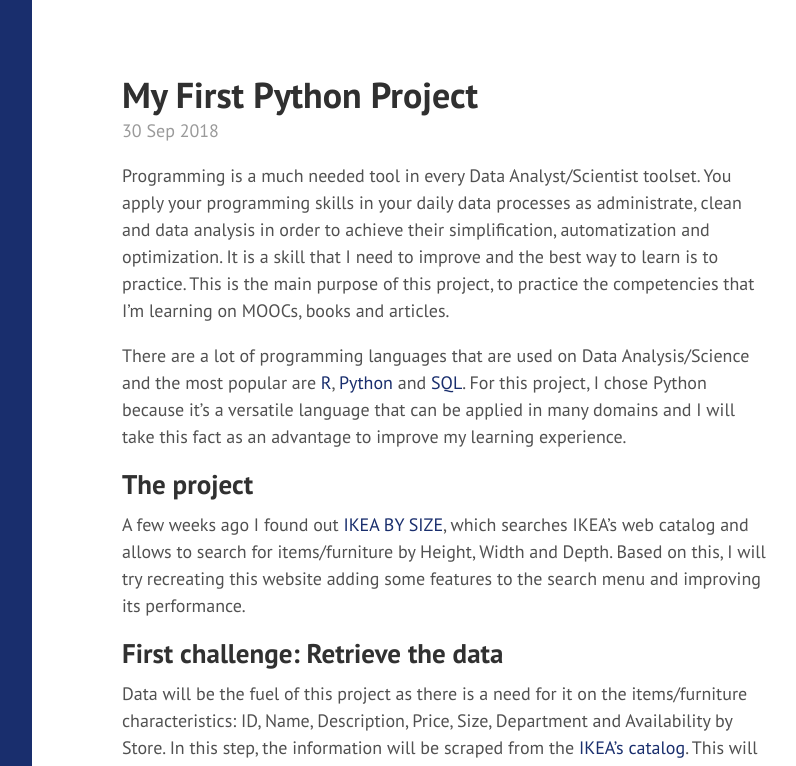
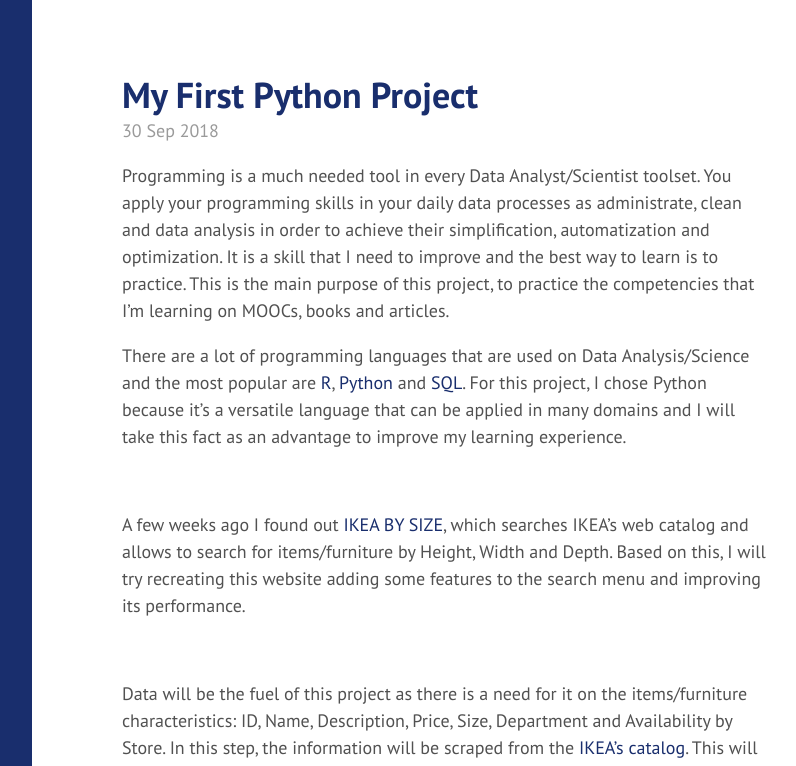
Before and after one commit to DanielaPatricio/DanielaPatricio.github.io, a Jekyll site: the page built from _posts/2018-09-30-first-python-project.md, in a window 1280 px wide and 1400 px high. Shown: the top 766 px of the window, without its empty margins (292-1088 px from the left). Built offline with Jekyll 4.4.1, drawn with Linux system fonts in a browser that asks for light colours.

Commit message:
Update poole.css
change colors on titles and links

```diff
--- a/public/css/poole.css
+++ b/public/css/poole.css
@@ -67,7 +67,7 @@
 
 /* No `:visited` state is required by default (browsers will use `a`) */
 a {
-  color: #268bd2;
+  color: #24429C;
   text-decoration: none;
 }
 /* `:focus` is linked to `:hover` for basic accessibility */
@@ -81,7 +81,7 @@
   margin-bottom: .5rem;
   font-weight: bold;
   line-height: 1.25;
-  color: #313131;
+  color:  #FFFFFF;
   text-rendering: optimizeLegibility;
 }
 h1 {
@@ -309,7 +309,7 @@
 .page-title,
 .post-title,
 .post-title a {
-  color: #303030;
+  color: #192e6d;
 }
 .page-title,
 .post-title {
```
